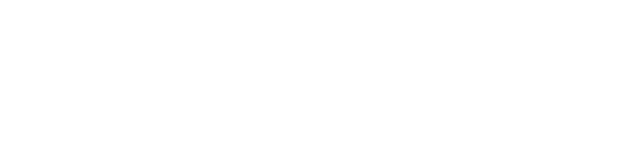
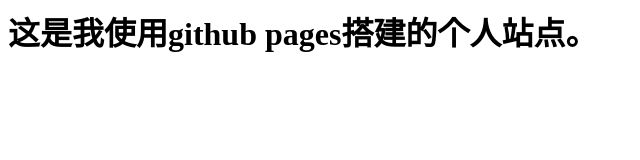
Before and after one commit to duguruiyuan/duguruiyuan.github.io, a plain HTML site: page index.html in a window 1280 px wide. Shown: the whole page, without its empty margins (0-640 px from the left). Drawn offline with Linux system fonts and the light colour scheme.

Commit message:
Update index.html
添加内容

```diff
--- a/index.html
+++ b/index.html
@@ -1,4 +1,5 @@
 <html>
 <body>
+  <h1>这是我使用github pages搭建的个人站点。</h1>
 </body>
 </html>
```
